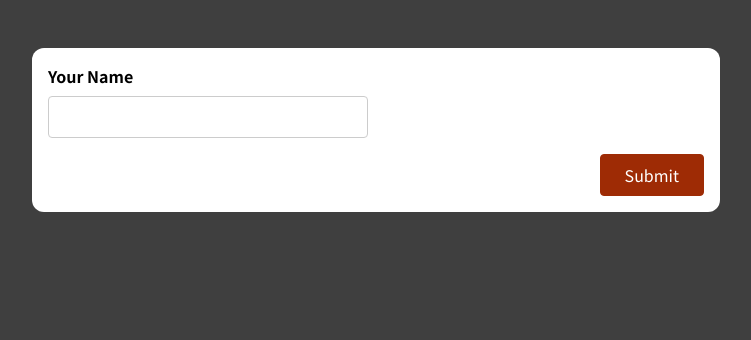
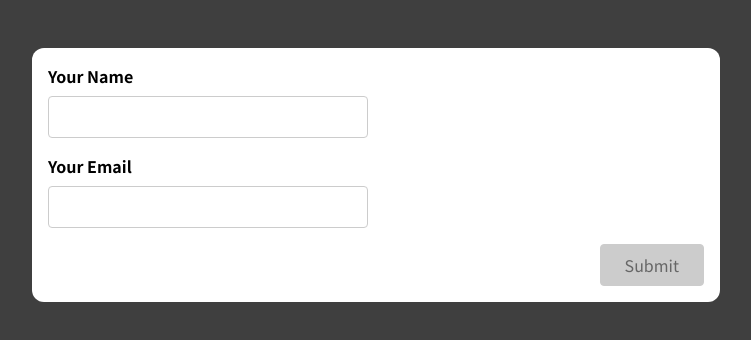
Before and after one commit to RaazKetan/Form_Validation, a React (Create React App) app: page / in a window 1280 px wide. Shown: the top 340 px of the page, without its empty margins (264-1015 px from the left). Built offline with nearby package versions, Linux system fonts and the light colour scheme.

Commit message:
using custom hooks for nameInput

```diff
--- a/src/components/SimpleInput.js
+++ b/src/components/SimpleInput.js
@@ -1,38 +1,48 @@
-import {useState } from "react";
+import { useState } from "react";
+import useInput from "./hooks/use-input";
 
 const SimpleInput = (props) => {
-  const [enteredName, setEnteredName] = useState("");
-  const [enteredNameTouched, setEnteredNameTouched] = useState(false);
+  const {
+    value: enteredName,
+    isValid: enteredNameIsValid,
+    hasError: nameInputHasError,
+    valueChangeHandler: nameInputChangeHandler,
+    inputBlurHandler: nameBlurHandler,
+    reset: resetNameInput,
+  } = useInput(value=>value.trim() !== "");
 
-  const enteredNameIsValid = enteredName.trim() !== "";
-  const nameInputIsInvalid = !enteredNameIsValid && enteredNameTouched;
+  const [enteredEmail, setEnteredEmail] = useState("");
+  const [enteredEmailTouched, setEnteredEmailTouched] = useState(false);
+
+  const enteredEmailIsValid = enteredEmail.includes('@');
+  const emailInputIsInvalid = !enteredEmailIsValid && enteredEmailTouched;
+
 
   let formIsValid = false;
-   if(enteredNameIsValid){
-     formIsValid(true);
-   }
-  const nameInputChangeHandler = (event) => {
-    setEnteredName(event.target.value);
-  };
-  const nameInputBlurHandler = (event) => {
-    setEnteredNameTouched(true);
-  };
+  if (enteredNameIsValid && enteredEmailIsValid) {
+    formIsValid = true;
+  }
+
 
   const formSubmissionHandler = (event) => {
     event.preventDefault();
-    setEnteredNameTouched(true);
+
     if (!enteredNameIsValid) {
       return;
     }
     console.log(enteredName);
-    setEnteredName("");
-    setEnteredNameTouched(false);
+   resetNameInput();
+
+    setEnteredEmailTouched(false);
+    setEnteredEmail('');
   };
 
-  const nameInputClasses = nameInputIsInvalid
+  const nameInputClasses = nameInputHasError
     ? "form-control invalid"
     : "form-control ";
-
+  const emailInputClasses = emailInputIsInvalid
+    ? 'form-control invalid'
+    : 'form-control';
   return (
     <form onSubmit={formSubmissionHandler}>
       <div className={nameInputClasses}>
@@ -41,14 +51,27 @@
           type="text"
           id="name"
           onChange={nameInputChangeHandler}
-          onBlur={nameInputBlurHandler}
+          onBlur={nameBlurHandler}
         />
-        {nameInputIsInvalid && (
+        {nameInputHasError && (
           <p className="error-text">Name must not be empty.</p>
         )}
       </div>
+      <div className={nameInputClasses}>
+        <label htmlFor="email">Your Email</label>
+        <input
+          type="email"
+          id="email"
+          value={enteredEmail}
+          onChange={(event) => setEnteredEmail(event.target.value)}
+          onBlur={(event) => setEnteredEmailTouched(true)}
+        />
+        {emailInputIsInvalid && (
+          <p className="error-text">Please enter a valid email.</p>
+        )}
+      </div>
       <div className="form-actions">
-        <button >Submit</button>
+        <button disabled={!formIsValid}>Submit</button>
       </div>
     </form>
   );
--- /dev/null
+++ b/src/components/hooks/use-input.js
@@ -0,0 +1,30 @@
+import { useState } from "react";
+
+const useInput = (validateValue) => {
+  const [enteredValue, setEnteredValue] = useState("");
+  const [isTouched, setIsTouched] = useState(false);
+
+  const valueIsValid = enteredValue.trim() !== "";
+  const hasError = !valueIsValid && isTouched;
+  const valueChangeHandler = (event) => {
+    setEnteredValue(event.target.value);
+  };
+  const inputBlurHandler = (event) => {
+    setIsTouched(true);
+  };
+
+  const reset = () => {
+    setEnteredValue("");
+    setIsTouched(false);
+  };
+
+  return {
+    value: enteredValue,
+    isValid: valueIsValid,
+    hasError,
+    valueChangeHandler,
+    inputBlurHandler,
+    reset
+  };
+};
+export default useInput;
```
